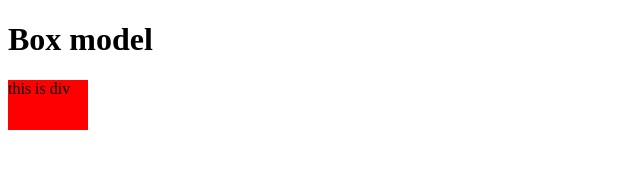
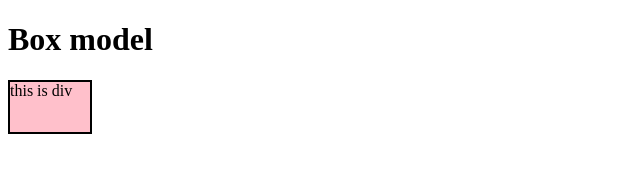
Before and after one commit to Sonukumar201995/css_practice-02, a plain HTML site: page index.html in a window 1280 px wide. Shown: the whole page, without its empty margins (0-640 px from the left). Drawn offline with Linux system fonts and the light colour scheme.

Commit message:
border property width,style,color

```diff
--- a/style.css
+++ b/style.css
@@ -1,5 +1,6 @@
 div{
     height: 50px;
     width: 80px;
-    background-color: red;
+    background-color: pink;
+    border: 2px solid black;
 }
```
